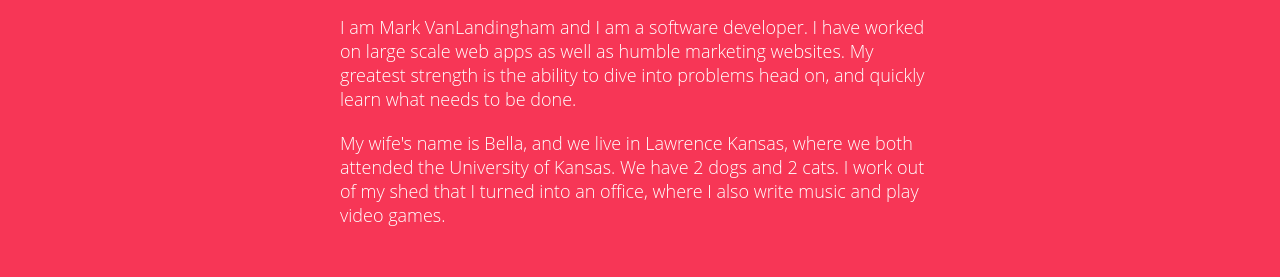
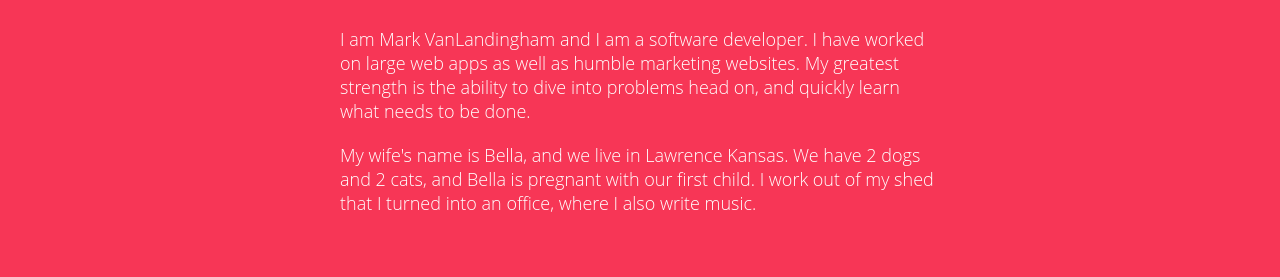
Before and after one commit to markvanlan/personal-site, a plain HTML site: page index.html in a window 1280 px wide. Shown: the part 1256-1533 px from the top of the page. Drawn offline with nearby package versions, Linux system fonts and the light colour scheme.

Commit message:
new images

```diff
--- a/index.html
+++ b/index.html
@@ -73,8 +73,8 @@
                <div id='about-content__photo-3'></div>
                <div id='about-content__photo-4'></div>
             </div>
-            <div class='about-content__description'>I am Mark VanLandingham and I am a software developer. I have worked on large scale web apps as well as humble marketing websites. My greatest strength is the ability to dive into problems head on, and quickly learn what needs to be done.</div>
-            <div class='about-content__description'>My wife's name is Bella, and we live in Lawrence Kansas, where we both attended the University of Kansas. We have 2 dogs and 2 cats. I work out of my shed that I turned into an office, where I also write music and play video games.</div>
+            <div class='about-content__description'>I am Mark VanLandingham and I am a software developer. I have worked on large web apps as well as humble marketing websites. My greatest strength is the ability to dive into problems head on, and quickly learn what needs to be done.</div>
+            <div class='about-content__description'>My wife's name is Bella, and we live in Lawrence Kansas. We have 2 dogs and 2 cats, and Bella is pregnant with our first child. I work out of my shed that I turned into an office, where I also write music.</div>
          </div>
       </div>
 
```
Also changed, not shown: images/about-photo-1.jpg, images/about-photo-1.png (added), images/about-photo-2.jpg.
